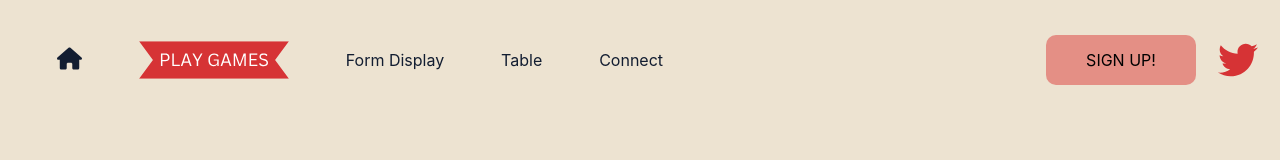
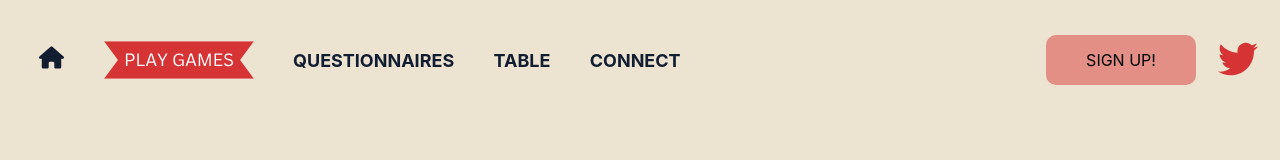
Before and after one commit to LeoHacopian/user-portal, a React (Create React App) app: page / in a window 1280 px wide. Shown: the top 160 px of the page. Built offline with nearby package versions, Linux system fonts and the light colour scheme.

Commit message:
updates navbar features

```diff
--- a/src/Components/NavBar/NavBar.css
+++ b/src/Components/NavBar/NavBar.css
@@ -12,6 +12,8 @@
   justify-content: space-evenly;
   align-items: center;
   width: 75%;
+  font-weight: bold;
+  font-size: large;
 }
 
 .HouseIcon {
@@ -31,9 +33,6 @@
   height: 50px; /* Add a height value */
 }
 
-.Play-Button:active {
-  transform: translateY(1px);
-}
 
 .Sign-Up {
   width: 150px; /* Add a width value */
--- a/src/Components/NavBar/NavBar.js
+++ b/src/Components/NavBar/NavBar.js
@@ -16,13 +16,15 @@ export default function NavBar() {
                 <Link to='GameSelection-CompleteContainer'>
                     <img className="Play-Button" src={PlayButton} alt="Play Button" />
                 </Link>
-                <a href='/LearnMore'>Form Display</a>
-                <a href='/People'>Table</a>
-                <a href='/CarouselTest' className='Connect'>Connect</a>
+                <a href='/LearnMore'>QUESTIONNAIRES</a>
+                <a href='/People'>TABLE</a>
+                <a href='/CarouselTest' className='Connect'>CONNECT</a>
             </div>
             <div className="SignUp-Social">
                 <button className="Sign-Up">SIGN UP!</button>
-                <FontAwesomeIcon className='TwitterIcon' icon={faTwitter} size="lg" style={{color: "#D63335"}} />
+                <a href='https://twitter.com/'>
+                    <FontAwesomeIcon className='TwitterIcon' icon={faTwitter} size="lg" style={{color: "#D63335"}} />
+                </a>
             </div>
         </div>
     )
```
